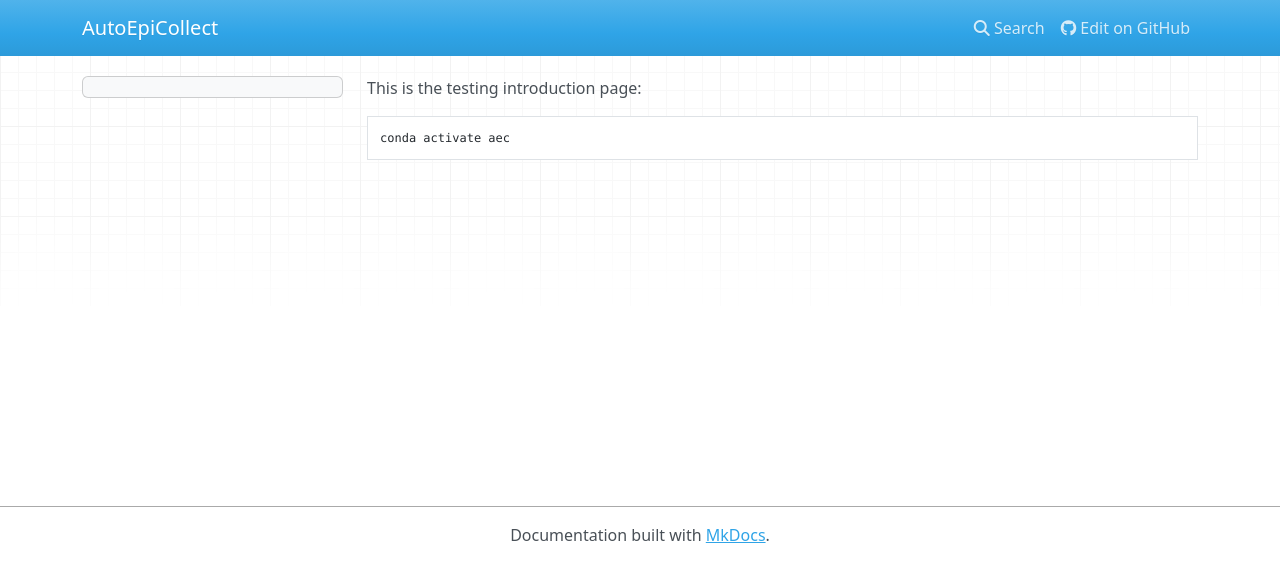
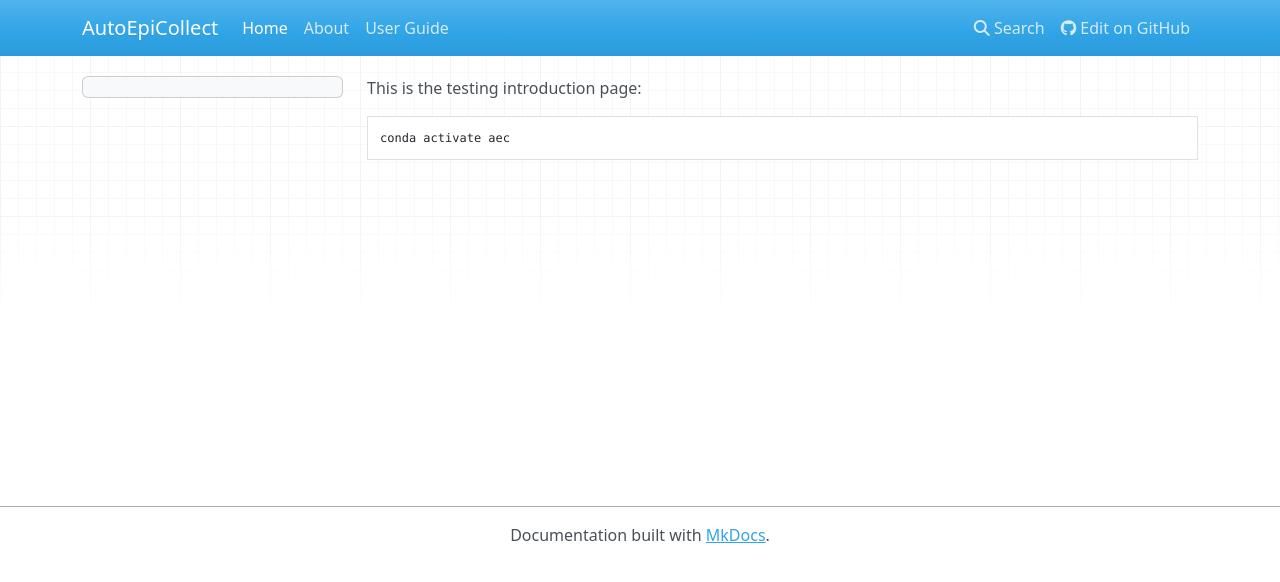
Before and after one commit to mvsamudrala/AutoEpiCollect, an MkDocs documentation site: the page built from docs/index.md, in a window 1280 px wide. Shown: the top 582 px of the page. Built offline with MkDocs 1.6.1, drawn with Linux system fonts in a browser that asks for light colours; nearby versions of some CDN libraries.

Commit message:
Add mkdocs

```diff
--- a/mkdocs.yml
+++ b/mkdocs.yml
@@ -2,3 +2,5 @@ site_name: AutoEpiCollect
 repo_url: https://github.com/mvsamudrala/AutoEpiCollect
 nav:
   - Home: index.md
+  - About: about.md
+  - User Guide: guide.md
```
